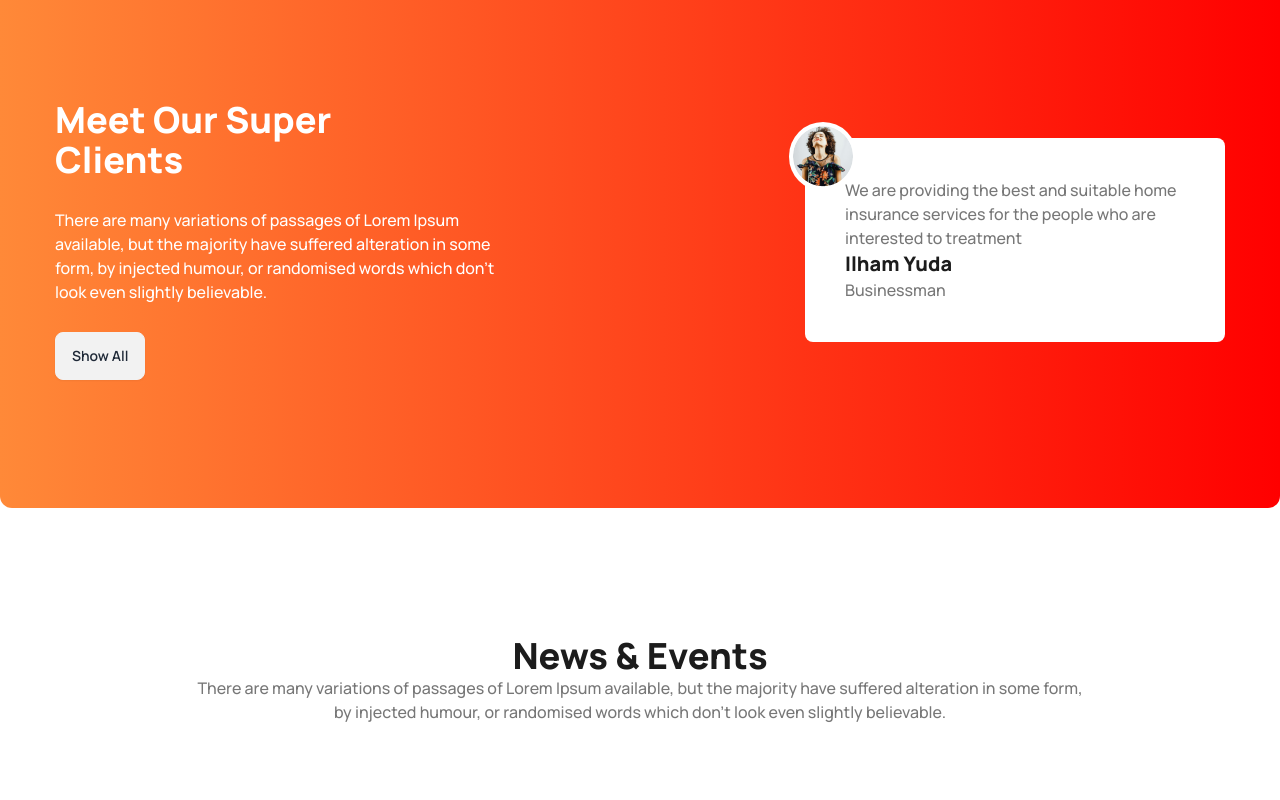
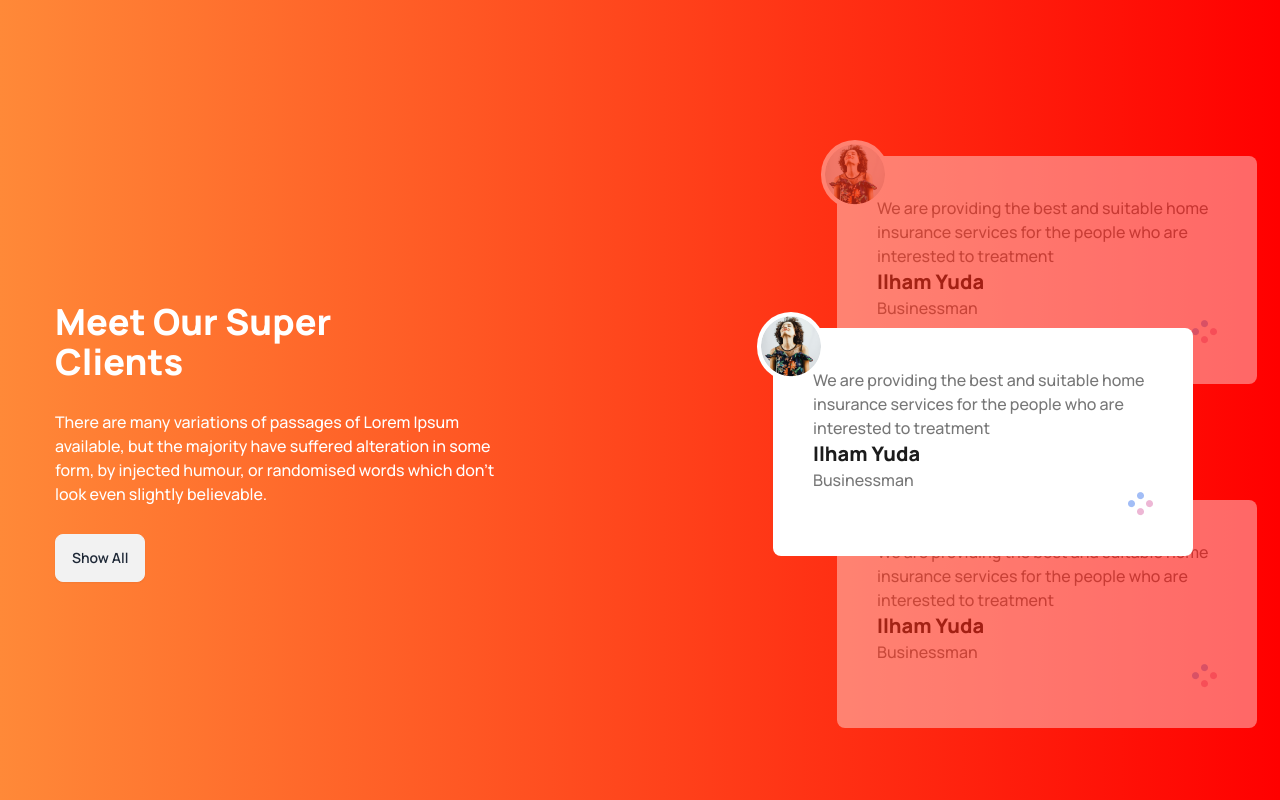
Before and after one commit to Amdadul-HQ/m14-tea-stor-with-taillwind-and-daisyui, a plain HTML site: page index.html in a window 1280 px wide. Shown: the part 2320-3120 px from the top of the page. Drawn offline with nearby package versions, Linux system fonts and the light colour scheme.

Commit message:
fixing client section

```diff
--- a/index.html
+++ b/index.html
@@ -184,23 +184,50 @@
 
         <!-- Client Review Section Start -->
         <section>
-            <div class="container mx-auto bg-gradient-to-l from-[#F00_0%] to-[#FF8938_100%] lg:px-0 px-5 rounded-xl">
+            <div class="container mx-auto bg-gradient-to-l from-[#F00_0%] to-[#FF8938_100%] lg:px-0 px-5 -z-50 rounded-xl">
                 <div class="py-32 flex lg:flex-row flex-col justify-around lg:gap-0 gap-10 items-center">
                     <div class="lg:w-[50%] space-y-7 w-100%">
                         <h1 class="text-4xl font-extrabold text-white ">Meet Our Super <br> Clients</h1>
                         <p class="text-base font-medium max-w-[440px] text-white">There are many variations of passages of Lorem Ipsum available, but the majority have suffered alteration in some form, by injected humour, or randomised words which don't look even slightly believable. </p>
                         <button class="btn ">Show All</button>
                     </div>
-                    <!-- review  -->
+                    <!-- review container  -->
                     <div class="">
-                        <div class="bg-white rounded-lg relative p-10">
+                        <!-- next review -->
+                        <div class="bg-white rounded-lg opacity-40 lg:-right-8 -bottom-14  relative p-10">
                             <img src="images/client.png" class="absolute -top-4 -left-4 p-1 bg-white rounded-full" alt="">
                             <p class="max-w-[340px] text-discription text-base font-medium">We are providing the best and suitable home insurance services for the people who are interested to treatment</p>
                             <h3 class="text-xl font-extrabold text-heading">Ilham Yuda</h3>
                             <p class="text-discription text-base font-medium">Businessman</p>
+                            <div class="flex justify-end">
+                                <img src="images/circles.png" alt="">
+                            </div>
                         </div>
+                        <!-- next review end -->
+                        <!-- current review -->
+                        <div class="bg-white rounded-lg lg:right-8 relative z-50 p-10">
+                            <img src="images/client.png" class="absolute -top-4 -left-4 p-1 bg-white rounded-full" alt="">
+                            <p class="max-w-[340px] text-discription text-base font-medium">We are providing the best and suitable home insurance services for the people who are interested to treatment</p>
+                            <h3 class="text-xl font-extrabold text-heading">Ilham Yuda</h3>
+                            <p class="text-discription text-base font-medium">Businessman</p>
+                            <div class="flex justify-end">
+                                <img src="images/circles.png" alt="">
+                            </div>
+                        </div>
+                        <!-- current review end -->
+                        <!-- priveus review  -->
+                        <div class="bg-white rounded-lg opacity-40 lg:-right-8 -top-14 z-0 relative p-10">
+                            <img src="images/client.png" class="absolute -top-4 -left-4 p-1 bg-white rounded-full" alt="">
+                            <p class="max-w-[340px] text-discription text-base font-medium">We are providing the best and suitable home insurance services for the people who are interested to treatment</p>
+                            <h3 class="text-xl font-extrabold text-heading">Ilham Yuda</h3>
+                            <p class="text-discription text-base font-medium">Businessman</p>
+                            <div class="flex justify-end">
+                                <img src="images/circles.png" alt="">
+                            </div>
+                        </div>
+                        <!-- privious review end -->
                     </div>
-                    <!-- review end -->
+                    <!-- review conteinar end -->
                 </div>
             </div>
         </section>
```
